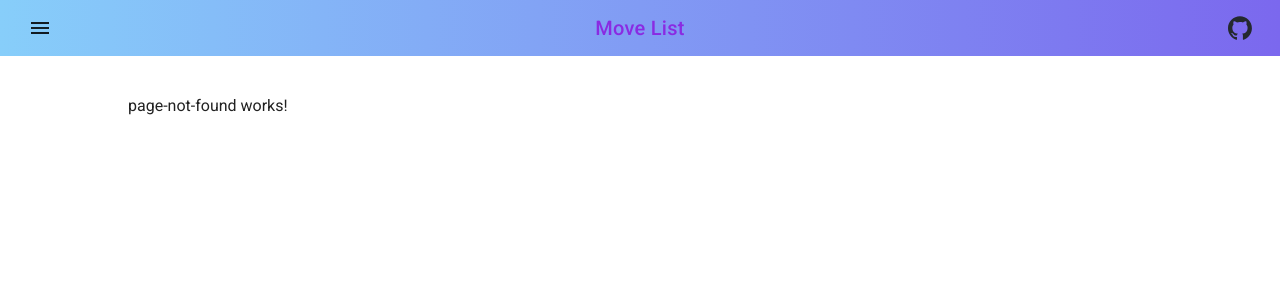
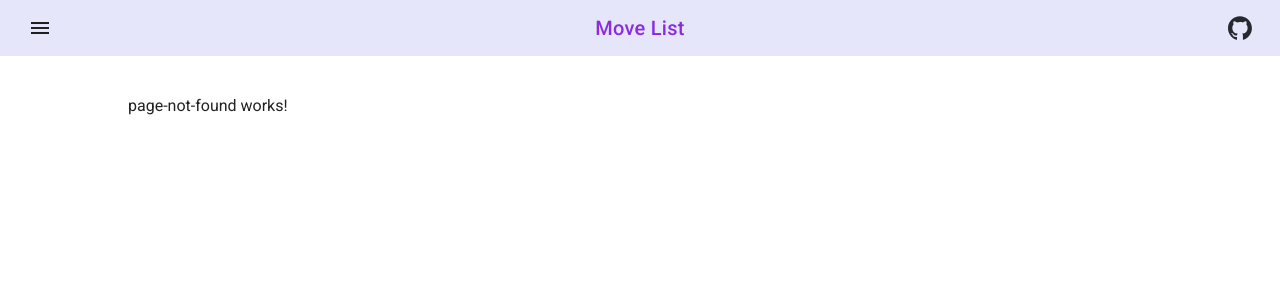
Before and after one commit to Sei-Jin/MoveList, an Angular app: page / in a window 1280 px wide. Shown: the top 300 px of the page. Built offline with nearby package versions, Linux system fonts and the light colour scheme.

Commit message:
Change colors

```diff
--- a/src/app/app.component.css
+++ b/src/app/app.component.css
@@ -12,7 +12,7 @@
   /* Make the header appear on top of any other components */
   z-index: 100;
 
-  background: linear-gradient(to right, lightskyblue, mediumslateblue);
+  background: #E6E6FA;
 }
 
 .move-list-text
--- a/src/app/moves/move-list/move-list.component.css
+++ b/src/app/moves/move-list/move-list.component.css
@@ -43,7 +43,7 @@
 }
 
 .move-description {
-  color: #228B22;
+  color: #4169E1;
   font-size: medium;
   padding-top: 4px;
   line-height: 1.6;
```
